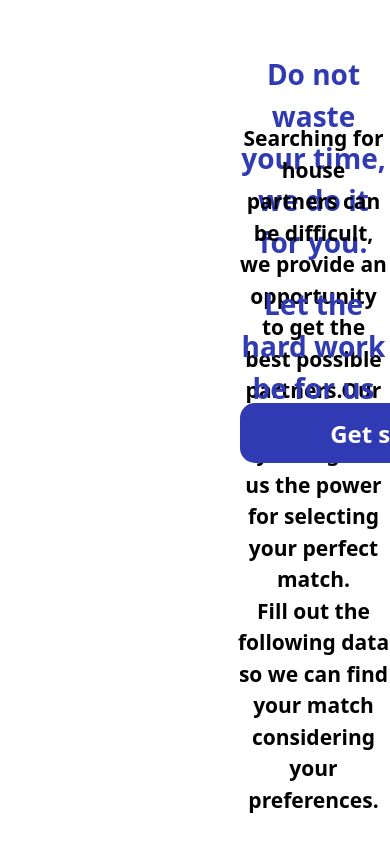
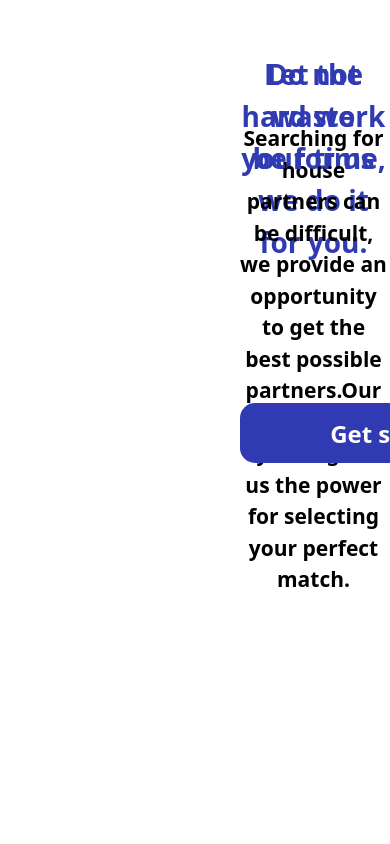
Before and after one commit to luismidv/TFGDeploy, a React (Vite) app: page / in a window 390 px wide. Shown: the part 3020-3864 px from the top of the page. Built offline with nearby package versions, Linux system fonts and the light colour scheme.

Commit message:
Responsive trials

```diff
--- a/src/Homepage.jsx
+++ b/src/Homepage.jsx
@@ -34,10 +34,10 @@ const HomePage = () => {
           <p className="general-description-p text-center md:text-left">
             Searching for house partners can be difficult, we provide an opportunity <br />
             to get the best possible partners.Our powered by AI system gives us the power<br /> for selecting your perfect match. <br />
-            Fill out the following data so we can find your match considering your preferences.
+
           </p>
 
-          <p className="general-description text-center md:text-left" style={{ top: '1730px', left: '237px' }}>Let the hard work be for us</p>
+          <p className="general-description text-center md:text-left">Let the hard work be for us</p>
           <a className="form-button block w-full md:w-auto" href="./src/templates/room/started.html" target="_blank" rel="noopener noreferrer">
             Get started
           </a>
```
